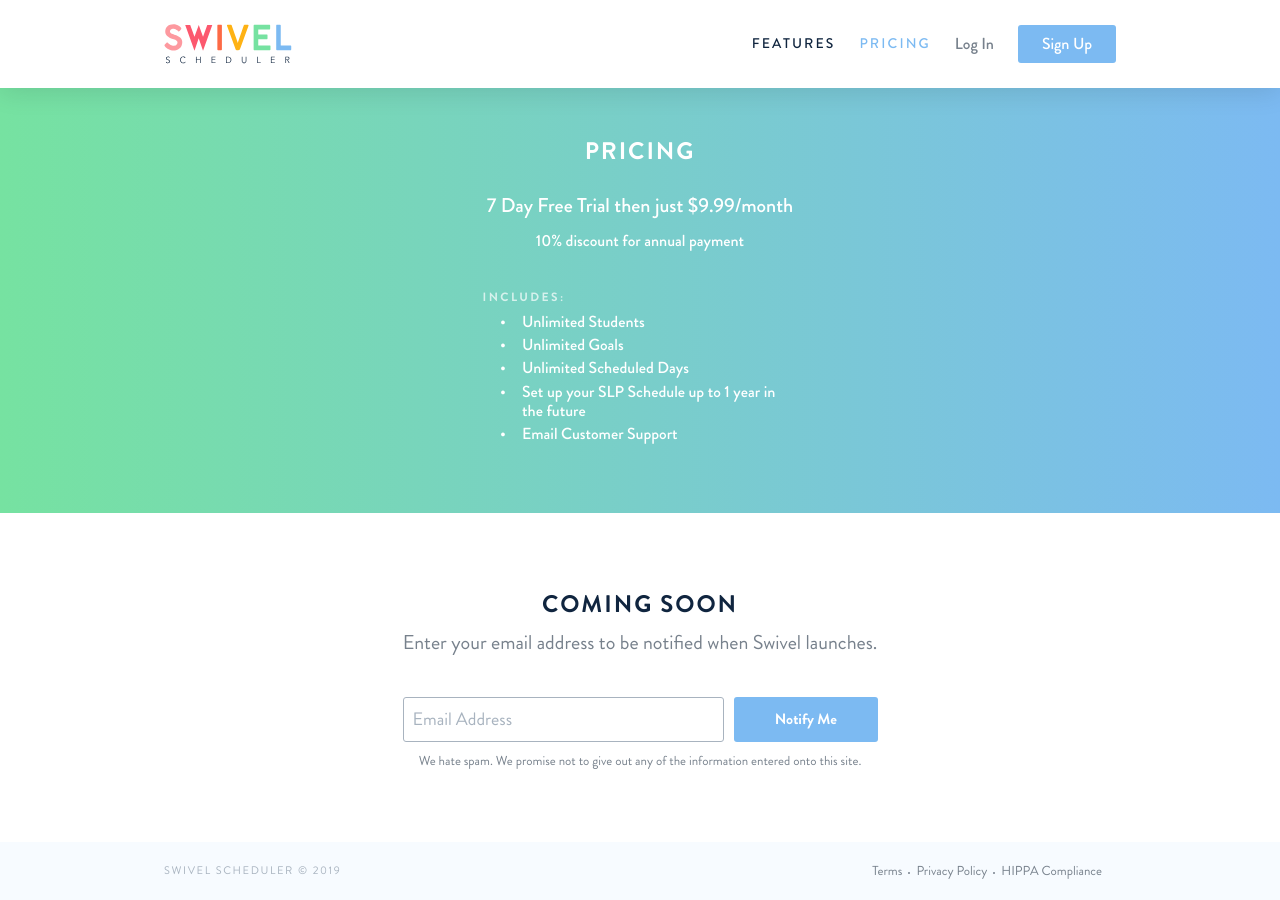
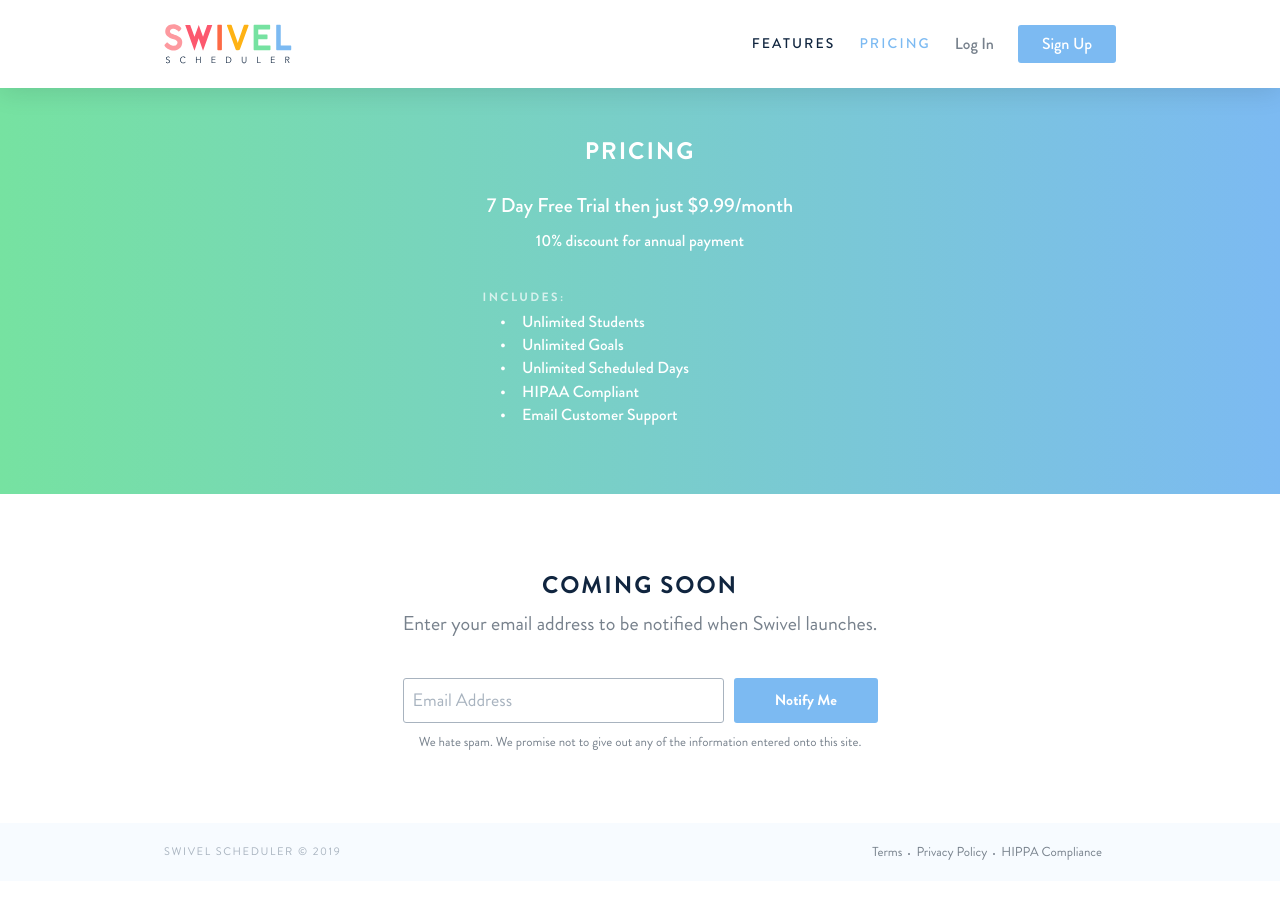
Before and after one commit to swivelscheduler/swivelscheduler.com, a Jekyll site: the page built from index.md, in a window 1280 px wide and 900 px high, scrolled down 1369 px. Built offline with Jekyll 4.4.1, drawn with Linux system fonts in a browser that asks for light colours.

Commit message:
Updated Index

```diff
--- a/index.md
+++ b/index.md
@@ -35,7 +35,7 @@ pricing_body_list:
 - Unlimited Students
 - Unlimited Goals
 - Unlimited Scheduled Days
-- Set up your SLP Schedule up to 1 year in the future
+- HIPAA Compliant
 - Email Customer Support
 contact_heading: Coming Soon
 contact_subtitle: Enter your email address to be notified when Swivel launches.
```
